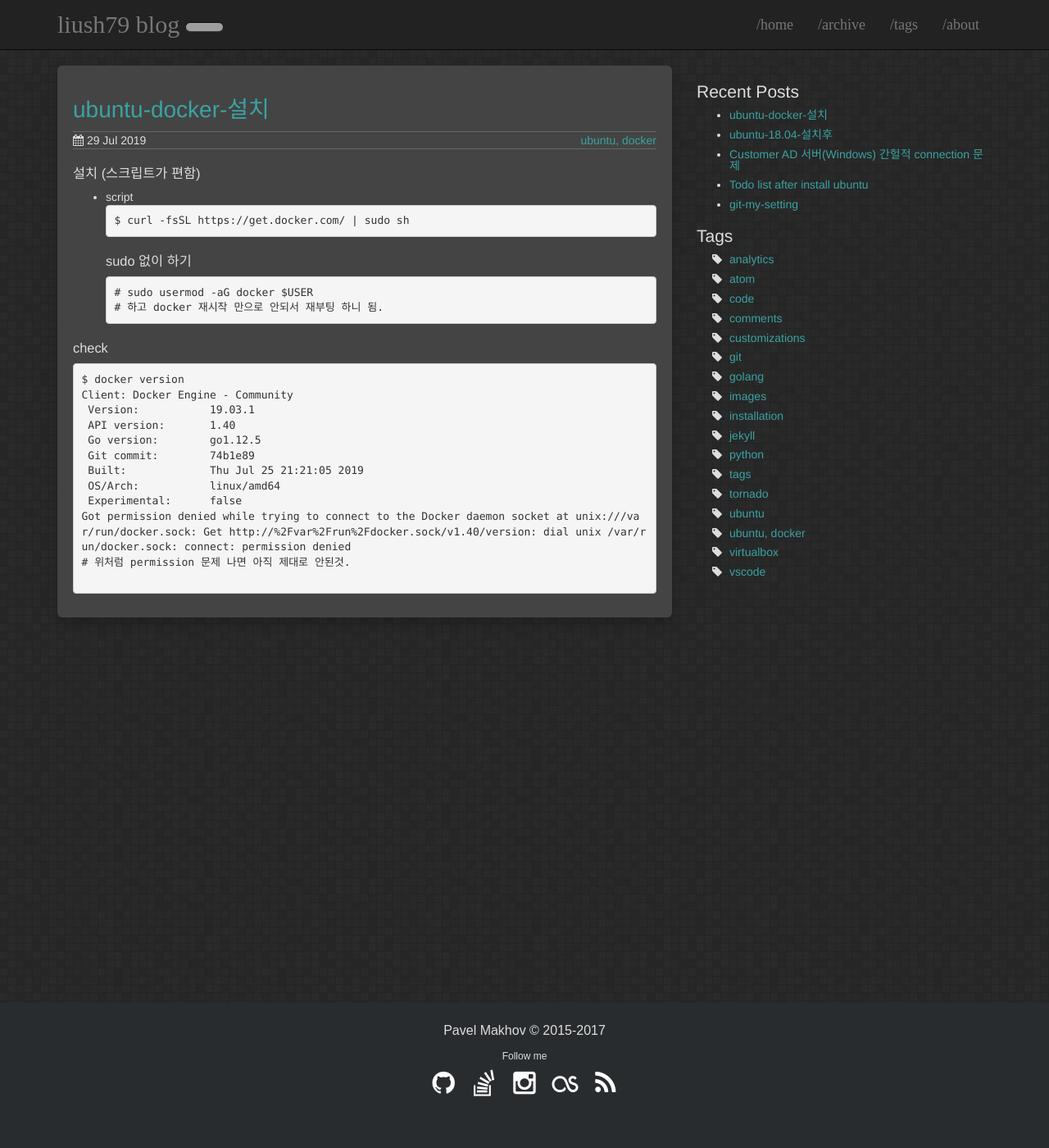
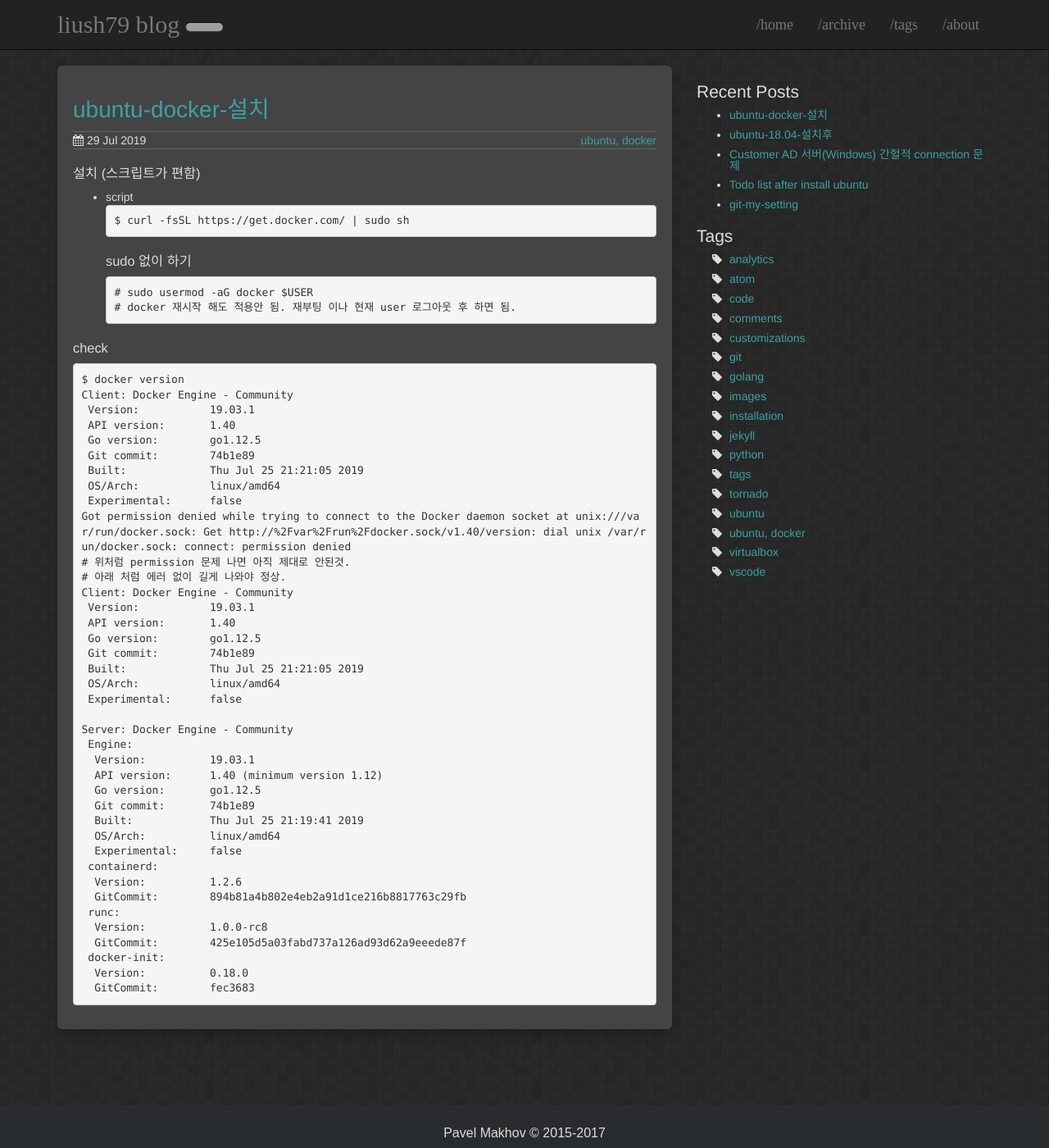
Before and after one commit to liush79/liush79.github.io, a Jekyll site: the page built from _posts/2019-07-29-ubuntu-docker-설치.md, in a window 1280 px wide and 1400 px high. Shown: the whole window at 82% size. Built offline with Jekyll 4.4.1, drawn with Linux system fonts in a browser that asks for light colours; grey boxes are pictures that could not be loaded.

Commit message:
Update 2019-07-29-ubuntu-docker-설치.md

````diff
--- a/_posts/2019-07-29-ubuntu-docker-설치.md
+++ b/_posts/2019-07-29-ubuntu-docker-설치.md
@@ -15,7 +15,7 @@ $ curl -fsSL https://get.docker.com/ | sudo sh
 ### sudo 없이 하기
 ```{.bash}
 # sudo usermod -aG docker $USER
-# 하고 docker 재시작 만으로 안되서 재부팅 하니 됨.
+# docker 재시작 해도 적용안 됨. 재부팅 이나 현재 user 로그아웃 후 하면 됨.
 ```
 
 ### check
@@ -31,5 +31,32 @@ Client: Docker Engine - Community
  Experimental:      false
 Got permission denied while trying to connect to the Docker daemon socket at unix:///var/run/docker.sock: Get http://%2Fvar%2Frun%2Fdocker.sock/v1.40/version: dial unix /var/run/docker.sock: connect: permission denied
 # 위처럼 permission 문제 나면 아직 제대로 안된것.
+# 아래 처럼 에러 없이 길게 나와야 정상.
+Client: Docker Engine - Community
+ Version:           19.03.1
+ API version:       1.40
+ Go version:        go1.12.5
+ Git commit:        74b1e89
+ Built:             Thu Jul 25 21:21:05 2019
+ OS/Arch:           linux/amd64
+ Experimental:      false
 
+Server: Docker Engine - Community
+ Engine:
+  Version:          19.03.1
+  API version:      1.40 (minimum version 1.12)
+  Go version:       go1.12.5
+  Git commit:       74b1e89
+  Built:            Thu Jul 25 21:19:41 2019
+  OS/Arch:          linux/amd64
+  Experimental:     false
+ containerd:
+  Version:          1.2.6
+  GitCommit:        894b81a4b802e4eb2a91d1ce216b8817763c29fb
+ runc:
+  Version:          1.0.0-rc8
+  GitCommit:        425e105d5a03fabd737a126ad93d62a9eeede87f
+ docker-init:
+  Version:          0.18.0
+  GitCommit:        fec3683
 ```
````
